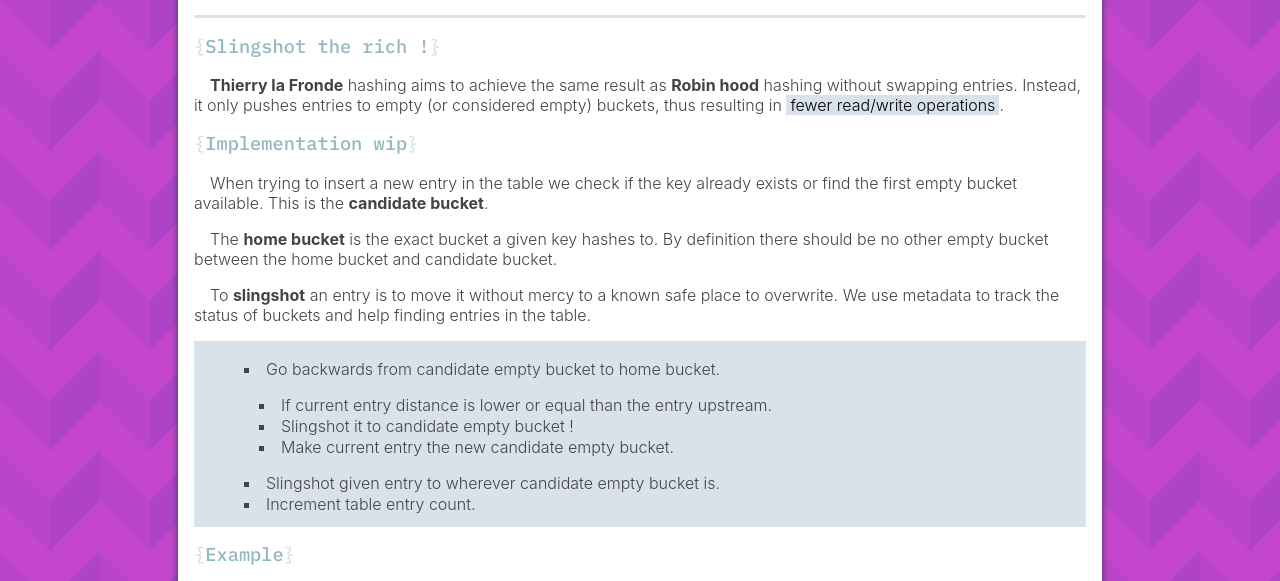
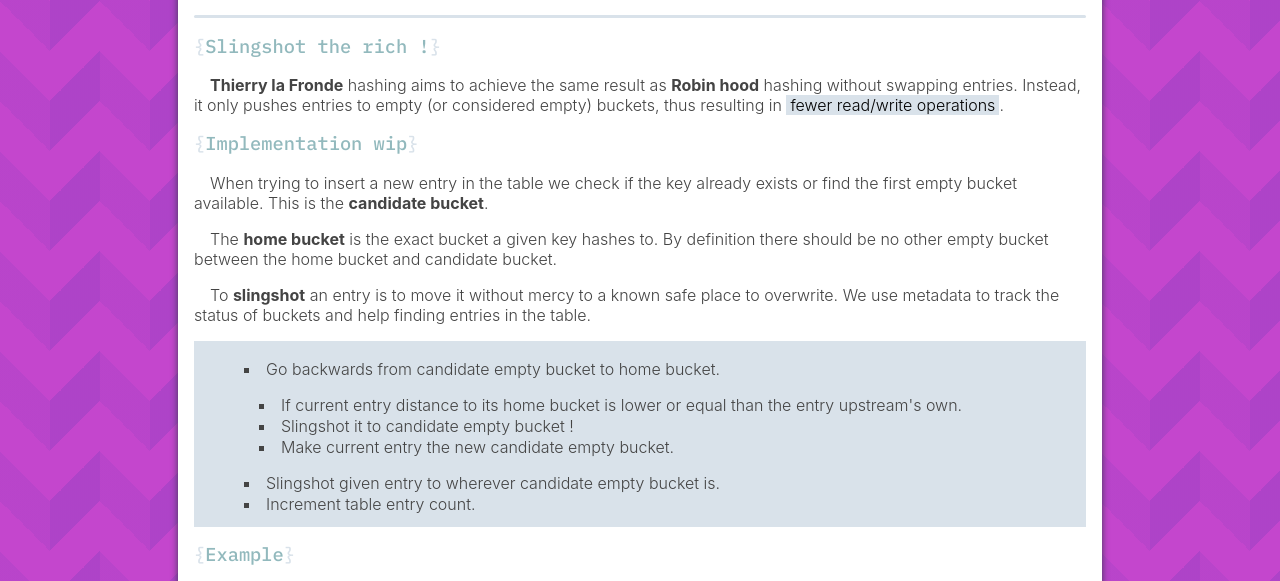
Before and after one commit to pozorfluo/simplon-tp, a plain HTML site: page tp1/html/hash-sling.html in a window 1280 px wide. Shown: the part 199-780 px from the top of the page. Drawn offline with Linux system fonts and the light colour scheme.

Commit message:
Tweak definition in  hash-sling.html

```diff
--- a/tp1/html/hash-sling.html
+++ b/tp1/html/hash-sling.html
@@ -46,7 +46,7 @@
                     <ul>
                         <li>Go backwards from candidate empty bucket to home bucket.</li>
                         <ul>
-                            <li>If current entry distance is lower or equal than the entry upstream.</li>
+                            <li>If current entry distance to its home bucket is lower or equal than the entry upstream's own.</li>
                             <li>Slingshot it to candidate empty bucket !</li>
                             <li>Make current entry the new candidate empty bucket.</li>
                         </ul>
```
